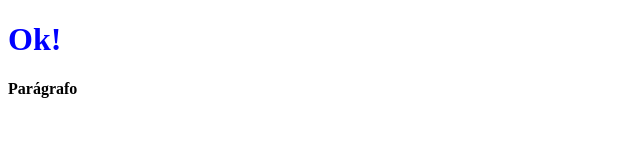
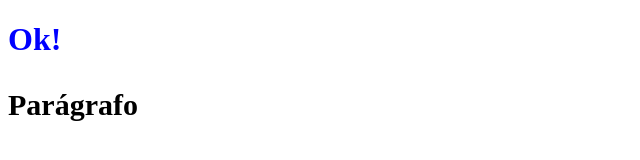
Before and after one commit to degrigo/js, a plain HTML site: page aula04/exec01.html in a window 1280 px wide. Shown: the whole page, without its empty margins (0-640 px from the left). Drawn offline with Linux system fonts and the light colour scheme.

Commit message:
Fixed some points

```diff
--- a/aula04/exec01.html
+++ b/aula04/exec01.html
@@ -40,7 +40,7 @@
             obj.style.color = 'blue';
             var g = generator(obj);
             // adcionando objeto de parágrafo
-            var p = generator({tipo : 'p', style : {fontWeight : 'bold'}});
+            var p = generator({tipo : 'p', style : {fontWeight : 'bold', fontSize : '30px'}});
             //adicionado elemento no browser
             g.appendChild(document.createTextNode('Ok!'));
             document.body.appendChild(g);
```
